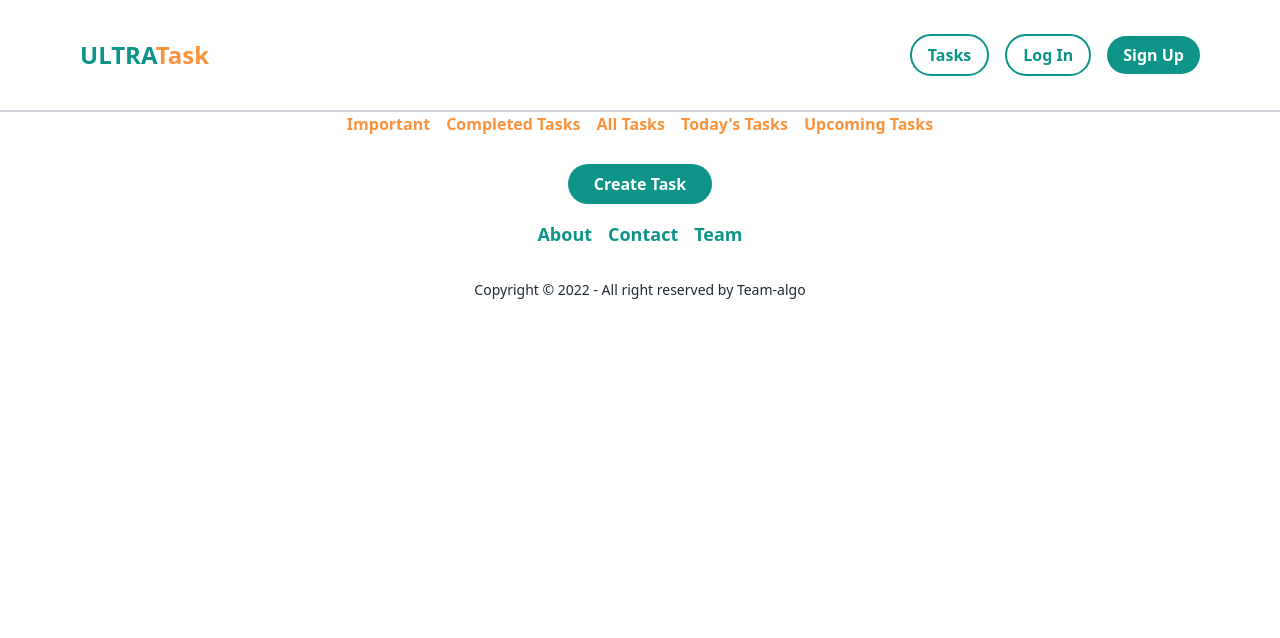
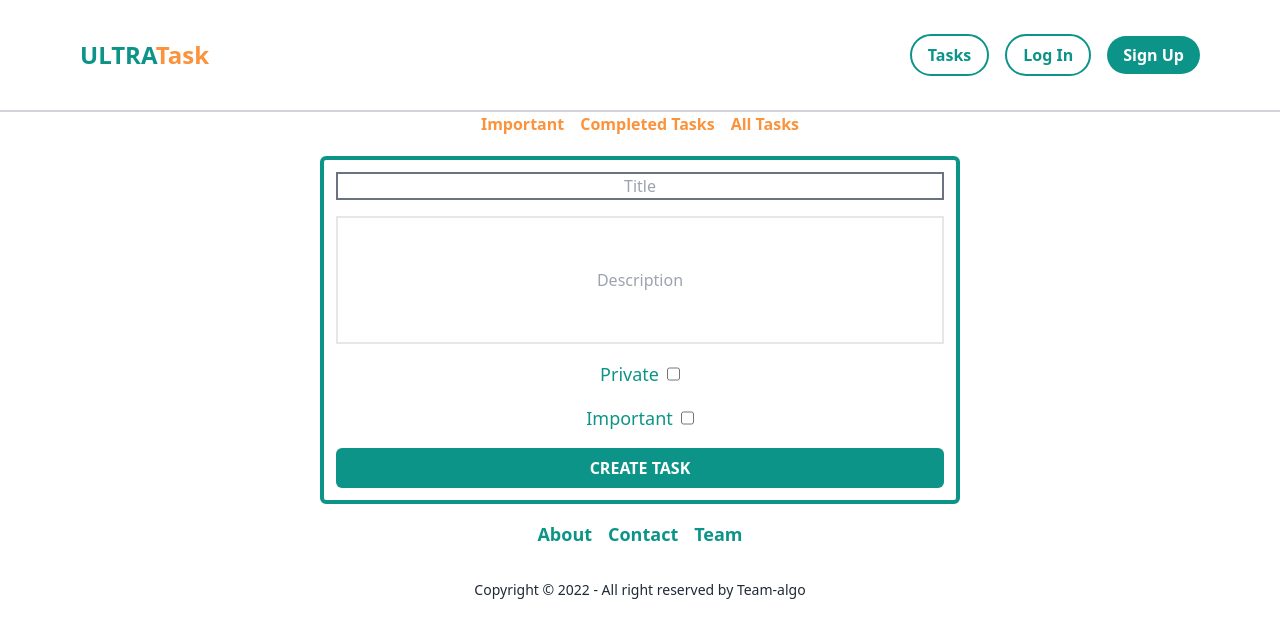
Before and after one commit to stevenrhett/task-tracker, a React (Create React App) app: page /maintaskpage in a window 1280 px wide. Shown: the top 638 px of the page. Built offline with nearby package versions, Linux system fonts and the light colour scheme.

Commit message:
Added create task section to main task page

```diff
--- a/src/MainTaskPageB.js
+++ b/src/MainTaskPageB.js
@@ -1,8 +1,76 @@
 import React, {useState} from 'react';
 import TaskCardB from "./TaskCardB";
 import NewTaskCard from "./NewTaskCard";
+import ModalComponent from "./ModalComponent";
 
 const MainTaskPageB = () => {
+    const [description, setDescription] = useState('');
+    const [title, setTitle] = useState('');
+    const [privacy, setPrivacy] = useState('public');
+    //const [completed, setCompleted] = useState('false');
+    const [created_date, setDate] = useState(new Date());
+    const [important, setImportant] = useState("false")
+    const dateNow = Date()
+    const ALL_TASK_DATA_API_URL_B ="https://hbrqywvuotrufdzvyden.supabase.co/rest/v1/TaskB"
+
+
+    const handleDescription = (event) => {
+        setDescription(event.target.value)
+    }
+    const handleTitle = (event) => {
+        setTitle(event.target.value)
+    }
+    const handlePrivacy = (event) => {
+        if (event.target.value === "on") {
+            setPrivacy("private")
+        }
+
+        if (privacy === "private"){
+            setPrivacy("public")
+        }
+
+
+        //setPrivacy(event.target.value)
+        //console.log(privacy)
+    }
+    const handleImportant = (event) => {
+        if (event.target.value === "on") {
+            setImportant("true")
+        }
+
+        if (important === "true"){
+            setPrivacy("false")
+        }
+
+
+
+    }
+
+    const addNewTask = async () => {
+
+        const newTask = [{title: title, description: description, privacy:privacy, important:important, created_at: "10/6/2022", completed:"false", user_id:2}]
+
+        const response = await fetch(ALL_TASK_DATA_API_URL, {
+            method:"POST",
+            headers: {
+                "Content-Type":"application/json",
+                apikey: "eyJhbGciOiJIUzI1NiIsInR5cCI6IkpXVCJ9.eyJpc3MiOiJzdXBhYmFzZSIsInJlZiI6ImhicnF5d3Z1b3RydWZkenZ5ZGVuIiwicm9sZSI6ImFub24iLCJpYXQiOjE2NjQ5MjM4MTIsImV4cCI6MTk4MDQ5OTgxMn0.t8ayO5c6H2X0cZgeNkzbwtMzAkbs1xFlJeuumCboIlQ",
+                Authorization: "Bearer eyJhbGciOiJIUzI1NiIsInR5cCI6IkpXVCJ9.eyJpc3MiOiJzdXBhYmFzZSIsInJlZiI6ImhicnF5d3Z1b3RydWZkenZ5ZGVuIiwicm9sZSI6ImFub24iLCJpYXQiOjE2NjQ5MjM4MTIsImV4cCI6MTk4MDQ5OTgxMn0.t8ayO5c6H2X0cZgeNkzbwtMzAkbs1xFlJeuumCboIlQ",
+
+            },
+            body: JSON.stringify(newTask)
+
+
+        });
+        //const result = await response.json()
+        //setAllTaskData(result)
+        //console.log(result)
+        //return result
+
+
+    }
+    //Start of filtering logic
+
     const ALL_TASK_DATA_API_URL ="https://hbrqywvuotrufdzvyden.supabase.co/rest/v1/TaskB?select=*"
     const ALL_COMPLETED_API_URL = "https://hbrqywvuotrufdzvyden.supabase.co/rest/v1/TaskB?completed=eq.true&select=*"
     const IMPORTANT_TASKS_API_URL ="https://hbrqywvuotrufdzvyden.supabase.co/rest/v1/TaskB?important=eq.true&select=*"
@@ -81,10 +149,24 @@ const MainTaskPageB = () => {
                 <p onClick={async () => {await getImportantTasks()}} className="mx-2">Important</p>
                 <p onClick={async () => {await getCompletedTasks()}} className="mx-2">Completed Tasks</p>
                 <p onClick={async () => {await getTaskData()}} className="mx-2">All Tasks</p>
-                <p className="mx-2">Today's Tasks</p>
-                <p className="mx-2">Upcoming Tasks</p>
+
             </div>
-            <p className="font-bold text-white bg-teal-600 py-2 px-4 rounded-full hover:bg-teal-700 w-36 text-center flex justify-center mx-auto mt-7">Create Task</p>
+
+            <div className="flex flex-col space-y-4 w-1/2 mx-auto border-4 border-teal-600 rounded-md mt-5 p-3">
+                <input className="border-2 border-gray-500 text-center" onChange={handleTitle} type="text"placeholder="Title"/>
+                <input className="h-32 border-2 text-center" onChange={handleDescription} type="text"placeholder="Description"/>
+                <div className="flex justify-center space-x-2">
+                    <p className="text-teal-600 text-lg">Private</p>
+                    <input onClick={handlePrivacy} type="checkbox"/>
+                </div>
+                <div className="flex justify-center space-x-2 ">
+                    <p className="text-teal-600 text-lg">Important</p>
+                    <input onClick={handleImportant} type="checkbox"/>
+                </div>
+
+                <button className="font-bold text-white bg-teal-600 py-2 px-4 rounded-md hover:bg-teal-700" onClick={async () => {await addNewTask()}}>CREATE TASK</button>
+            </div>
+
             {allTaskData.map(task => <NewTaskCard key="id" {...task} />)}
         </div>
     );
--- a/src/ModalComponent.js
+++ b/src/ModalComponent.js
@@ -3,21 +3,12 @@ import React from 'react';
 const ModalComponent = () => {
     return (
         <div>
-
             {/*The button to open modal */}
             <div className="flex justify-center items-center">
                 <label htmlFor="my-modal" className=" text-white m-4  py-2 px-4 text-lg bg-teal-600">Create Task</label>
             </div>
             {/*Put this part before </body> tag */}
             <input type="checkbox" id="my-modal" className="modal-toggle" />
-
-
-            <div className="flex justify-center items-center">
-                <label htmlFor="my-modal" className=" text-white m-4  py-2 px-4 text-lg bg-teal-600">Create Task</label>
-            </div>
-
-            <input type="checkbox" id="my-modal" className="modal-toggle"/>
-
             <div className="modal">
                 <div className="modal-box">
                     <div className="flex flex-col">
@@ -26,17 +17,9 @@ const ModalComponent = () => {
 
                         {/*<p className="py-4">You've been selectse Wikipedia for free!</p>*/}
 
-                        <input type="text" placeholder="Enter the task title"
-                               className="mb-2 outline-0 font-bold text-lg"/>
-
-
-
                         <input type="text" placeholder="Task description" className=" outline-0 py-4"/>
 
                     </div>
-
-
-
 
 
                     <div className=" flex justify-between modal-action">
@@ -45,17 +28,9 @@ const ModalComponent = () => {
                         </div>
                         <div className="">
                             <ul className="menu-horizontal space-x-4">
-
-                                <li className="font-bold text-black py-2 px-4  hover:text-teal-700 hover:border-teal-700"><a href="#">Cancel</a>
+                                <li className="font-bold text-black py-2 px-4  hover:text-teal-700 hover:border-teal-700"><a href="{}">Cancel</a>
                                 </li>
-                                <li className="font-bold text-white bg-teal-600 py-2 px-4 rounded-full hover:bg-teal-700"><a href="#">Save task</a></li>
-
-                                <li className="font-bold text-black py-2 px-4  hover:text-teal-700 hover:border-teal-700">
-                                    <a href="">Cancel</a>
-                                </li>
-                                <li className="font-bold text-white bg-teal-600 py-2 px-4 rounded-full hover:bg-teal-700">
-                                    <a href="">Save task</a></li>
-
+                                <li className="font-bold text-white bg-teal-600 py-2 px-4 rounded-full hover:bg-teal-700"><p href="{}">Save task</p></li>
                             </ul>
                         </div>
                     </div>
@@ -63,7 +38,6 @@ const ModalComponent = () => {
 
             </div>
         </div>
-
     );
 };
 
```
